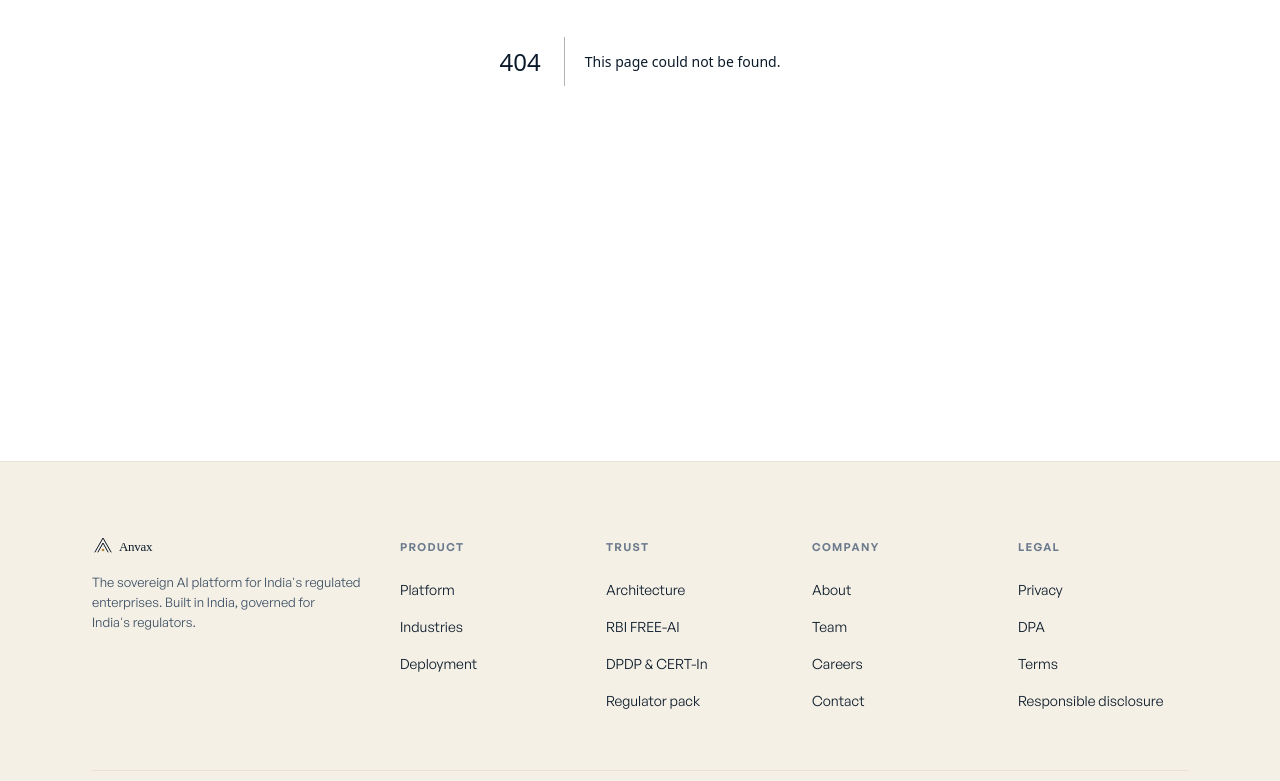
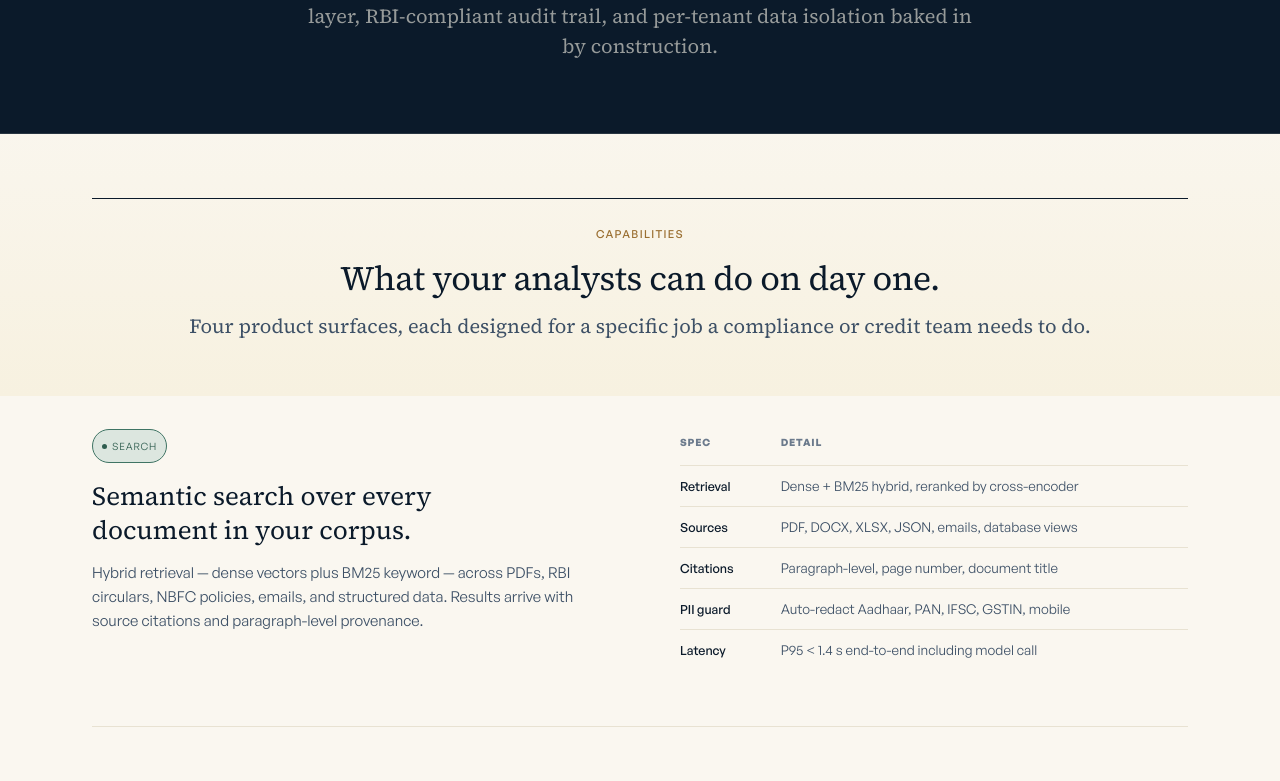
Before and after one commit to Anvax-in/Website, a Next.js app: page /platform in a window 1280 px wide. Before the commit this address had no page. Shown: the part 404-1185 px from the top of the page. Built offline with nearby package versions, Linux system fonts and the light colour scheme.

Commit message:
feat: migrate platform page, use next/image for logo wall

```diff
--- a/src/pages/Platform.tsx
+++ b/app/platform/page.tsx
@@ -1,7 +1,8 @@
-import PageMeta from '../components/ui/PageMeta'
-import SectionHead from '../components/ui/SectionHead'
-import Tag from '../components/ui/Tag'
-import styles from './Platform.module.css'
+import type { Metadata } from 'next'
+import Image from 'next/image'
+import SectionHead from '@/components/ui/SectionHead'
+import Tag from '@/components/ui/Tag'
+import styles from '@/pages/Platform.module.css'
 
 const capabilities = [
   {
@@ -105,14 +106,21 @@ const logoTiles = [
   { mono: 'CK', name: 'CKYC', kind: 'Identity' },
 ]
 
+export const metadata: Metadata = {
+  title: 'Platform — Anvax',
+  description: "Four capabilities purpose-built for India's regulated enterprises — search, chat, workflows, and agents with sovereign data residency baked in.",
+  openGraph: {
+    title: 'Platform — Anvax',
+    description: "Four capabilities purpose-built for India's regulated enterprises.",
+    url: 'https://anvax.in/platform',
+  },
+  twitter: { card: 'summary_large_image', title: 'Platform — Anvax', description: "Four capabilities purpose-built for India's regulated enterprises." },
+  alternates: { canonical: 'https://anvax.in/platform' },
+}
+
 export default function Platform() {
   return (
     <>
-      <PageMeta
-        title="Platform — Anvax"
-        description="Four capabilities purpose-built for India's regulated enterprises — search, chat, workflows, and agents with sovereign data residency baked in."
-      />
-
       {/* Hero */}
       <section className={styles.hero}>
         <div className="container">
@@ -207,7 +215,7 @@ export default function Platform() {
                 {'mono' in tile ? (
                   <div className={styles.logoMark}>{tile.mono}</div>
                 ) : (
-                  <img src={tile.src} alt={tile.name} className={styles.logoImg} />
+                  <Image src={tile.src} alt={tile.name} width={48} height={48} className={styles.logoImg} style={{ objectFit: 'contain' }} />
                 )}
                 <span className={styles.logoName}>{tile.name}</span>
                 <span className={styles.logoKind}>{tile.kind}</span>
```
